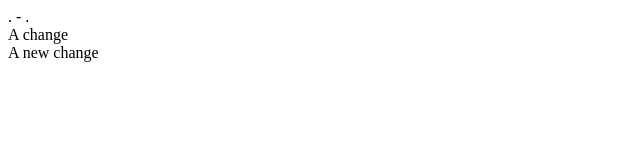
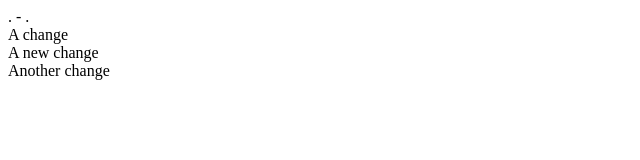
Before and after one commit to FWDdevelop/GitHubTest, a plain HTML site: page index.html in a window 1280 px wide. Shown: the full height of the page, 0-640 px from the left. Drawn offline with Linux system fonts and the light colour scheme.

Commit message:
hah
ahha

```diff
--- a/index.html
+++ b/index.html
@@ -7,6 +7,8 @@
 A change
 <br>
 A new change
+<br>
+Another change
 
 </body>
 </html>
```
